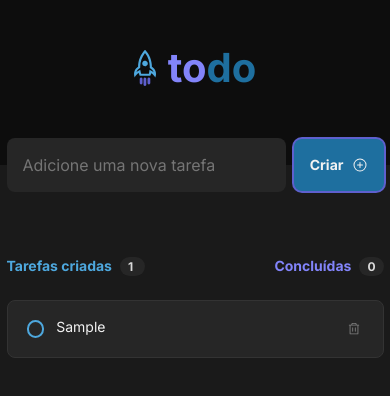
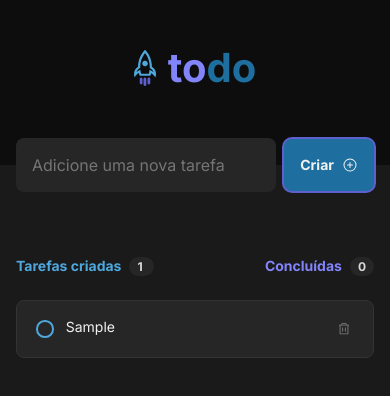
Before and after one commit to pedrohlucena/ignite-todo-list, a React (Vite) app: page / in a window 390 px wide. Both pictures are taken after typing "Sample" into the empty fields and a click on the button "Criar". Shown: the top 396 px of the page. Built offline with nearby package versions, Linux system fonts and the light colour scheme.

Commit message:
improve responsiveness

```diff
--- a/src/App.module.css
+++ b/src/App.module.css
@@ -5,6 +5,7 @@
     align-items: center;
     justify-items: center;
 
+    padding: 0 1.6rem;
     /* background-color: purple; */
 }
 
--- a/src/components/Radio/Radio.module.css
+++ b/src/components/Radio/Radio.module.css
@@ -7,6 +7,7 @@
     margin: 0.327rem;
     cursor: pointer;
     border-radius: 50%;
+    flex-shrink: 0;
 }
 
 .unchecked {
--- a/src/components/Task/Task.module.css
+++ b/src/components/Task/Task.module.css
@@ -48,6 +48,7 @@
     color: var(--gray-300);
     padding: 0.5rem 0.6rem;
     box-sizing: content-box;
+    flex-shrink: 0;
 }
 
 .task > svg:hover {
```
